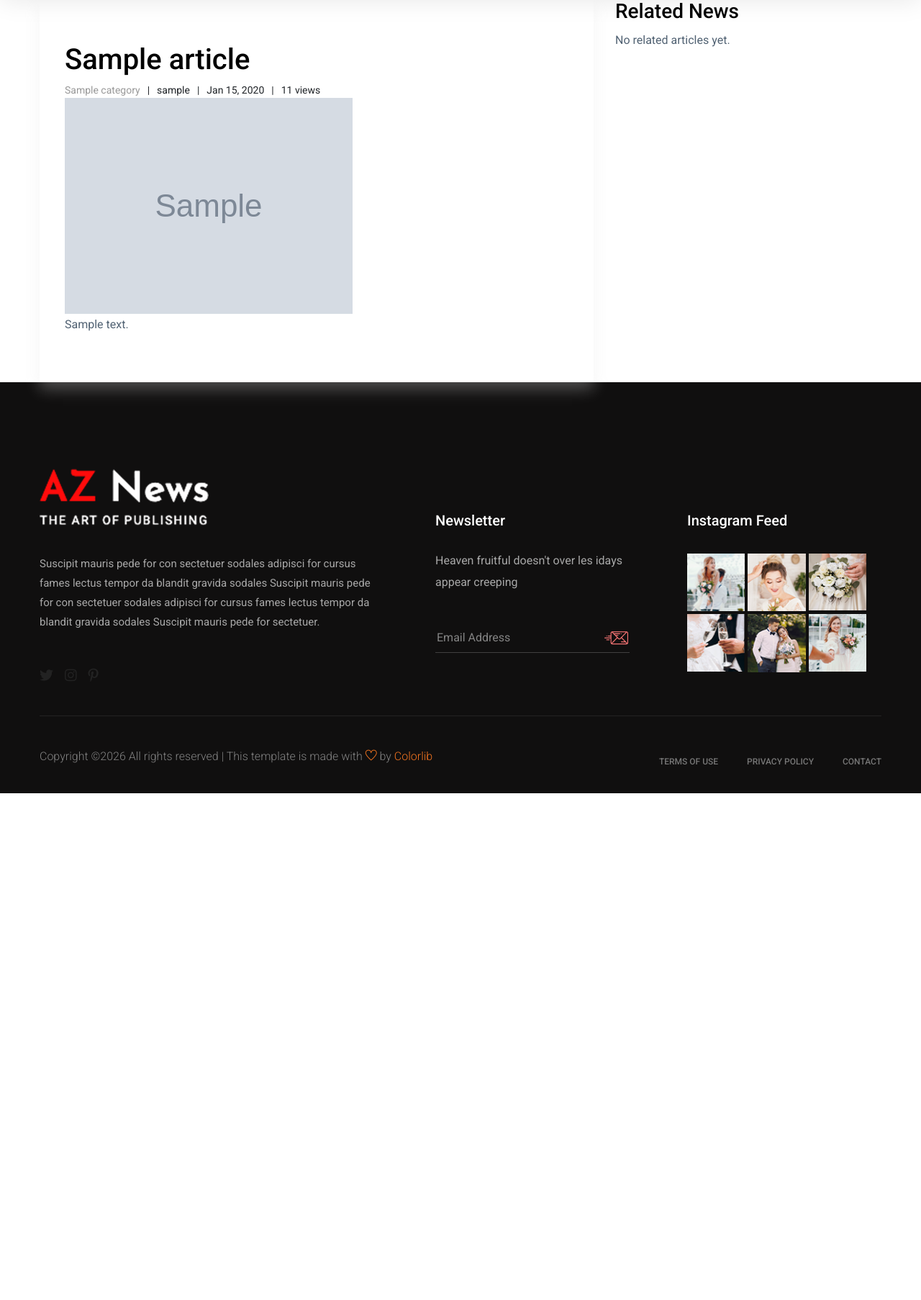
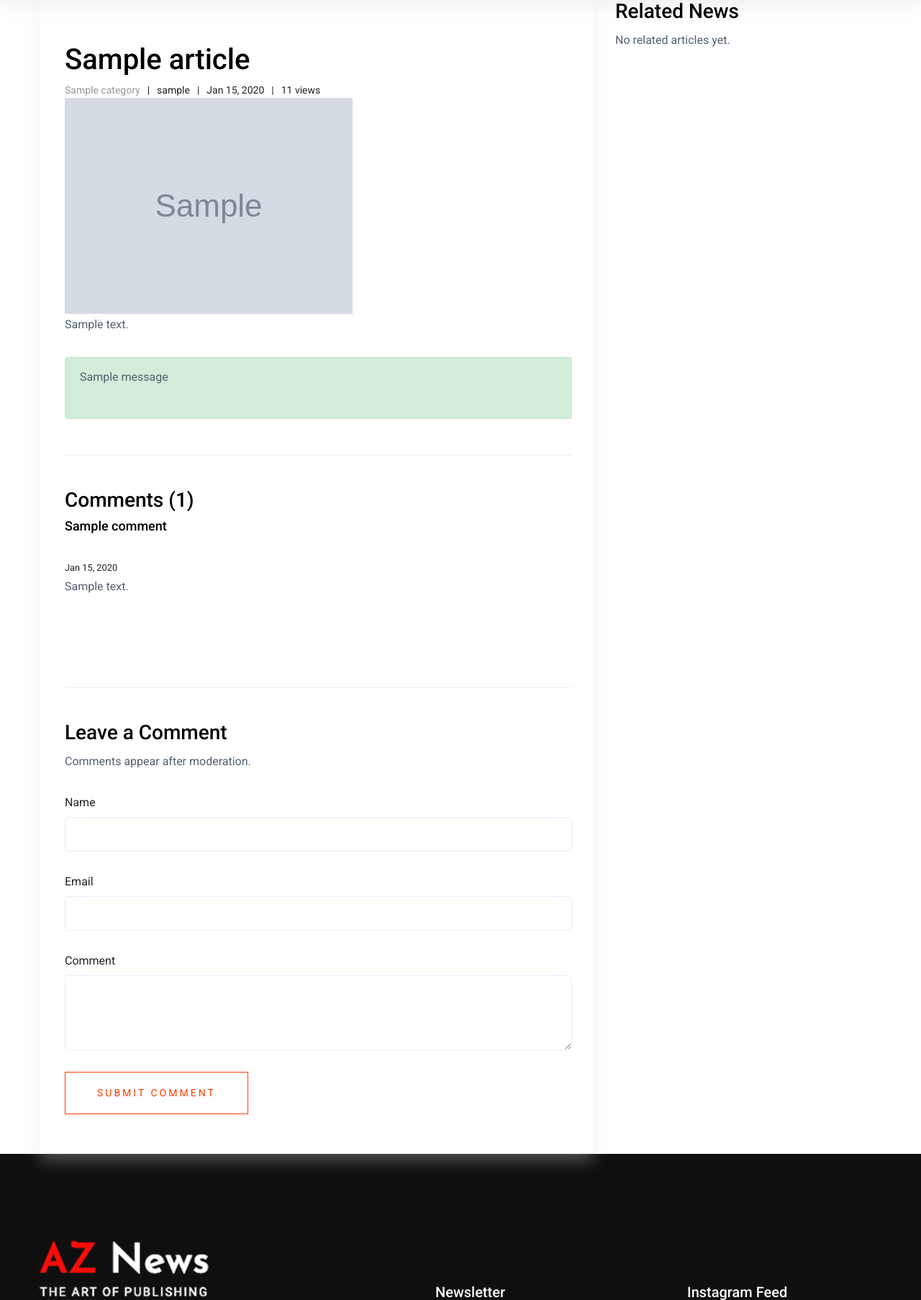
Before and after one commit to anilpdl1/aznewsproject, a Django app: a page that uses templates/single-blog.html in a window 1280 px wide. Shown: the part 356-2162 px from the top of the page at 72% size. Before the commit the page ends 1458 px from the top, so only its background shows below. Run offline with Django 5.2, Linux system fonts and the light colour scheme; tables that the repository leaves empty hold one stand-in row (values such as "Sample post"); grey boxes marked "Sample" are stand-in pictures; one stand-in notice (Sample message) is shown; some libraries are stand-ins or nearby versions.

Commit message:
Make news home dynamic and add moderated comments

```diff
--- a/djangoproj/asgi.py
+++ b/djangoproj/asgi.py
@@ -11,6 +11,6 @@ import os
 
 from django.core.asgi import get_asgi_application
 
-os.environ.setdefault('DJANGO_SETTINGS_MODULE', 'djangoproj.settings')
+os.environ.setdefault("DJANGO_SETTINGS_MODULE", "djangoproj.settings")
 
 application = get_asgi_application()
--- a/djangoproj/urls.py
+++ b/djangoproj/urls.py
@@ -14,10 +14,11 @@ Including another URLconf
     1. Import the include() function: from django.urls import include, path
     2. Add a URL to urlpatterns:  path('blog/', include('blog.urls'))
 """
+
 from django.contrib import admin
 from django.urls import path, include
 
 urlpatterns = [
-    path('admin/', admin.site.urls),
-    path('', include('news.urls')),
+    path("admin/", admin.site.urls),
+    path("", include("news.urls")),
 ]
--- a/djangoproj/wsgi.py
+++ b/djangoproj/wsgi.py
@@ -11,6 +11,6 @@ import os
 
 from django.core.wsgi import get_wsgi_application
 
-os.environ.setdefault('DJANGO_SETTINGS_MODULE', 'djangoproj.settings')
+os.environ.setdefault("DJANGO_SETTINGS_MODULE", "djangoproj.settings")
 
 application = get_wsgi_application()
--- a/manage.py
+++ b/manage.py
@@ -1,12 +1,13 @@
 #!/usr/bin/env python
 """Django's command-line utility for administrative tasks."""
+
 import os
 import sys
 
 
 def main():
     """Run administrative tasks."""
-    os.environ.setdefault('DJANGO_SETTINGS_MODULE', 'djangoproj.settings')
+    os.environ.setdefault("DJANGO_SETTINGS_MODULE", "djangoproj.settings")
     try:
         from django.core.management import execute_from_command_line
     except ImportError as exc:
@@ -18,5 +19,5 @@ def main():
     execute_from_command_line(sys.argv)
 
 
-if __name__ == '__main__':
+if __name__ == "__main__":
     main()
--- a/news/admin.py
+++ b/news/admin.py
@@ -1,4 +1,3 @@
-
 from django.contrib import admin
 from .models import Category, Tag, Article, Comment, ContactMessage
 
@@ -42,6 +41,6 @@ class CommentAdmin(admin.ModelAdmin):
 
 @admin.register(ContactMessage)
 class ContactMessageAdmin(admin.ModelAdmin):
-    list_display = ("name", "email",  "created_at")
+    list_display = ("name", "email", "created_at")
     search_fields = ("name", "email", "message")
     readonly_fields = ("created_at",)
--- a/news/apps.py
+++ b/news/apps.py
@@ -2,4 +2,4 @@ from django.apps import AppConfig
 
 
 class NewsConfig(AppConfig):
-    name = 'news'
+    name = "news"
--- /dev/null
+++ b/news/forms.py
@@ -0,0 +1,14 @@
+from django import forms
+
+from .models import Comment
+
+
+class CommentForm(forms.ModelForm):
+    class Meta:
+        model = Comment
+        fields = ("name", "email", "message")
+        widgets = {
+            "name": forms.TextInput(attrs={"class": "form-control"}),
+            "email": forms.EmailInput(attrs={"class": "form-control"}),
+            "message": forms.Textarea(attrs={"class": "form-control", "rows": 4}),
+        }
--- a/news/models.py
+++ b/news/models.py
@@ -1,6 +1,6 @@
-
 from django.db import models
 from django.conf import settings
+
 
 class Category(models.Model):
     name = models.CharField(max_length=100, unique=True)
@@ -24,35 +24,24 @@ class Tag(models.Model):
     def __str__(self):
         return self.name
 
+
 class Article(models.Model):
     title = models.CharField(max_length=200)
     slug = models.SlugField(max_length=220, unique=True)
 
     author = models.ForeignKey(
-        settings.AUTH_USER_MODEL,
-        on_delete=models.PROTECT,
-        related_name="articles"
+        settings.AUTH_USER_MODEL, on_delete=models.PROTECT, related_name="articles"
     )
 
     content = models.TextField()
 
-    feature_image = models.ImageField(
-        upload_to="news/",
-        blank=True,
-        null=True
+    feature_image = models.ImageField(upload_to="news/", blank=True, null=True)
+
+    category = models.ForeignKey(
+        Category, on_delete=models.PROTECT, related_name="articles"
     )
 
-    category = models.ForeignKey(
-        Category,
-        on_delete=models.PROTECT,
-        related_name="articles"
-    )
-
-    tags = models.ManyToManyField(
-        Tag,
-        blank=True,
-        related_name="articles"
-    )
+    tags = models.ManyToManyField(Tag, blank=True, related_name="articles")
 
     views_count = models.PositiveIntegerField(default=0)
     is_published = models.BooleanField(default=False)
@@ -67,11 +56,10 @@ class Article(models.Model):
     def __str__(self):
         return self.title
 
+
 class Comment(models.Model):
     article = models.ForeignKey(
-        Article,
-        on_delete=models.CASCADE,
-        related_name="comments"
+        Article, on_delete=models.CASCADE, related_name="comments"
     )
 
     name = models.CharField(max_length=100)
@@ -87,6 +75,7 @@ class Comment(models.Model):
     def __str__(self):
         return f"Comment by {self.name} on {self.article.title}"
 
+
 class ContactMessage(models.Model):
     name = models.CharField(max_length=100)
     email = models.EmailField()
--- a/news/views.py
+++ b/news/views.py
@@ -1,7 +1,9 @@
+from django.contrib import messages
 from django.core.paginator import Paginator
 from django.db.models import F
-from django.shortcuts import get_object_or_404, render
+from django.shortcuts import get_object_or_404, redirect, render
 
+from .forms import CommentForm
 from .models import Article, Category
 
 YOUTUBE_VIDEOS = (
@@ -14,7 +16,9 @@ YOUTUBE_VIDEOS = (
 
 
 def published_articles():
-    return Article.objects.filter(is_published=True).select_related("author", "category")
+    return Article.objects.filter(is_published=True).select_related(
+        "author", "category"
+    )
 
 
 def home(request):
@@ -40,12 +44,15 @@ def home(request):
         category = matches[0] if len(matches) == 1 else None
         category_articles = (
             articles.filter(category=category).order_by(*ordering)
-            if category else Article.objects.none()
+            if category
+            else Article.objects.none()
         )
         category_context[f"{name.lower()}_articles"] = category_articles
-        category_tabs.append({"name": name, "category": category, "articles": category_articles})
+        category_tabs.append(
+            {"name": name, "category": category, "articles": category_articles}
+        )
 
-    return render(request, "index.html", {
+    context = {
         "trending_articles": trending_articles,
         "featured_trending_articles": trending_articles[:1],
         "bottom_trending_articles": trending_articles[1:4],
@@ -58,31 +65,76 @@ def home(request):
         "ticker_articles": ticker_articles,
         "youtube_videos": YOUTUBE_VIDEOS,
         **category_context,
-    })
+    }
+    return render(request, "index.html", context)
 
 
 def category(request, slug):
     selected_category = get_object_or_404(Category, slug=slug)
-    article_list = published_articles().filter(category=selected_category).order_by("-created_at", "-pk")
+    article_list = (
+        published_articles()
+        .filter(category=selected_category)
+        .order_by("-created_at", "-pk")
+    )
     page_obj = Paginator(article_list, 10).get_page(request.GET.get("page"))
-    return render(request, "categori.html", {"category": selected_category, "page_obj": page_obj, "articles": page_obj.object_list})
+    return render(
+        request,
+        "categori.html",
+        {
+            "category": selected_category,
+            "page_obj": page_obj,
+            "articles": page_obj.object_list,
+        },
+    )
 
 
 def latest_news(request):
     article_list = published_articles().order_by("-created_at", "-pk")
     page_obj = Paginator(article_list, 10).get_page(request.GET.get("page"))
-    return render(request, "latest_news.html", {"page_obj": page_obj, "articles": page_obj.object_list})
+    return render(
+        request,
+        "latest_news.html",
+        {"page_obj": page_obj, "articles": page_obj.object_list},
+    )
 
 
 def details(request, slug):
     article = get_object_or_404(published_articles(), slug=slug)
-    Article.objects.filter(pk=article.pk).update(views_count=F("views_count") + 1)
-    article.refresh_from_db(fields=("views_count",))
-    related_articles = published_articles().filter(category=article.category).exclude(pk=article.pk).order_by("-created_at", "-pk")[:4]
-    return render(request, "single-blog.html", {"article": article, "related_articles": related_articles})
+    if request.method == "POST":
+        comment_form = CommentForm(request.POST)
+        if comment_form.is_valid():
+            comment = comment_form.save(commit=False)
+            comment.article = article
+            comment.save()
+            messages.success(request, "Your comment was submitted for review.")
+            return redirect("details", slug=article.slug)
+    else:
+        comment_form = CommentForm()
+        Article.objects.filter(pk=article.pk).update(views_count=F("views_count") + 1)
+        article.refresh_from_db(fields=("views_count",))
+
+    related_articles = (
+        published_articles()
+        .filter(category=article.category)
+        .exclude(pk=article.pk)
+        .order_by("-created_at", "-pk")[:4]
+    )
+    comments = article.comments.filter(is_approved=True).order_by("-created_at", "-pk")
+    return render(
+        request,
+        "single-blog.html",
+        {
+            "article": article,
+            "related_articles": related_articles,
+            "comments": comments,
+            "comment_form": comment_form,
+        },
+    )
 
 
 def about(request):
-    return render(request,'about.html')
+    return render(request, "about.html")
+
+
 def contact(request):
-    return render(request,'contact.html')
+    return render(request, "contact.html")
--- a/templates/single-blog.html
+++ b/templates/single-blog.html
@@ -5,4 +5,47 @@
   <h1>{{ article.title }}</h1><ul class="blog-info-link"><li><a href="{% url 'category' article.category.slug %}">{{ article.category.name }}</a></li><li>{{ article.author }}</li><li>{{ article.created_at|date:"M d, Y" }}</li><li>{{ article.views_count }} views</li></ul>
   {% if article.feature_image %}<img class="img-fluid" src="{{ article.feature_image.url }}" alt="{{ article.title }}">{% endif %}
   <div class="article-content">{{ article.content|linebreaks }}</div>
+  {% if messages %}
+  <div class="alert alert-success" role="status">
+    {% for message in messages %}<p>{{ message }}</p>{% endfor %}
+  </div>
+  {% endif %}
+  <section class="comments-area mt-50" id="comments">
+    <h3>Comments ({{ comments|length }})</h3>
+    {% for comment in comments %}
+    <article class="single-comment mb-30">
+      <h4>{{ comment.name }}</h4>
+      <small>{{ comment.created_at|date:"M d, Y" }}</small>
+      <div>{{ comment.message|linebreaks }}</div>
+    </article>
+    {% empty %}
+    <p>No approved comments yet.</p>
+    {% endfor %}
+  </section>
+  <section class="comment-form mt-40">
+    <h3>Leave a Comment</h3>
+    <p>Comments appear after moderation.</p>
+    <form method="post" action="{% url 'details' article.slug %}">
+      {% csrf_token %}
+      {{ comment_form.non_field_errors }}
+      <div class="form-group">
+        <label for="{{ comment_form.name.id_for_label }}">Name</label>
+        {{ comment_form.name }}
+        {{ comment_form.name.errors }}
+      </div>
+      <div class="form-group">
+        <label for="{{ comment_form.email.id_for_label }}">Email</label>
+        {{ comment_form.email }}
+        {{ comment_form.email.errors }}
+      </div>
+      <div class="form-group">
+        <label for="{{ comment_form.message.id_for_label }}">Comment</label>
+        {{ comment_form.message }}
+        {{ comment_form.message.errors }}
+      </div>
+      <button type="submit" class="button button-contactForm boxed-btn">
+        Submit Comment
+      </button>
+    </form>
+  </section>
 </article></div><aside class="col-lg-4"><div class="blog_right_sidebar"><h3>Related News</h3>{% for related in related_articles %}<article class="media post_item">{% if related.feature_image %}<img src="{{ related.feature_image.url }}" alt="{{ related.title }}" width="80">{% else %}<img src="{% static 'img/news/recent1.jpg' %}" alt="" width="80">{% endif %}<div class="media-body"><a href="{% url 'details' related.slug %}"><h3>{{ related.title }}</h3></a><p>{{ related.created_at|date:"M d, Y" }}</p></div></article>{% empty %}<p>No related articles yet.</p>{% endfor %}</div></aside></div></div></div>{% endblock %}
```
Also changed, not shown: djangoproj/settings.py (+40 -40 lines), news/tests.py (+158 -32 lines), news/urls.py (+6 -6 lines), templates/index.html (+1 -7 lines), news/migrations/0001_initial.py.
